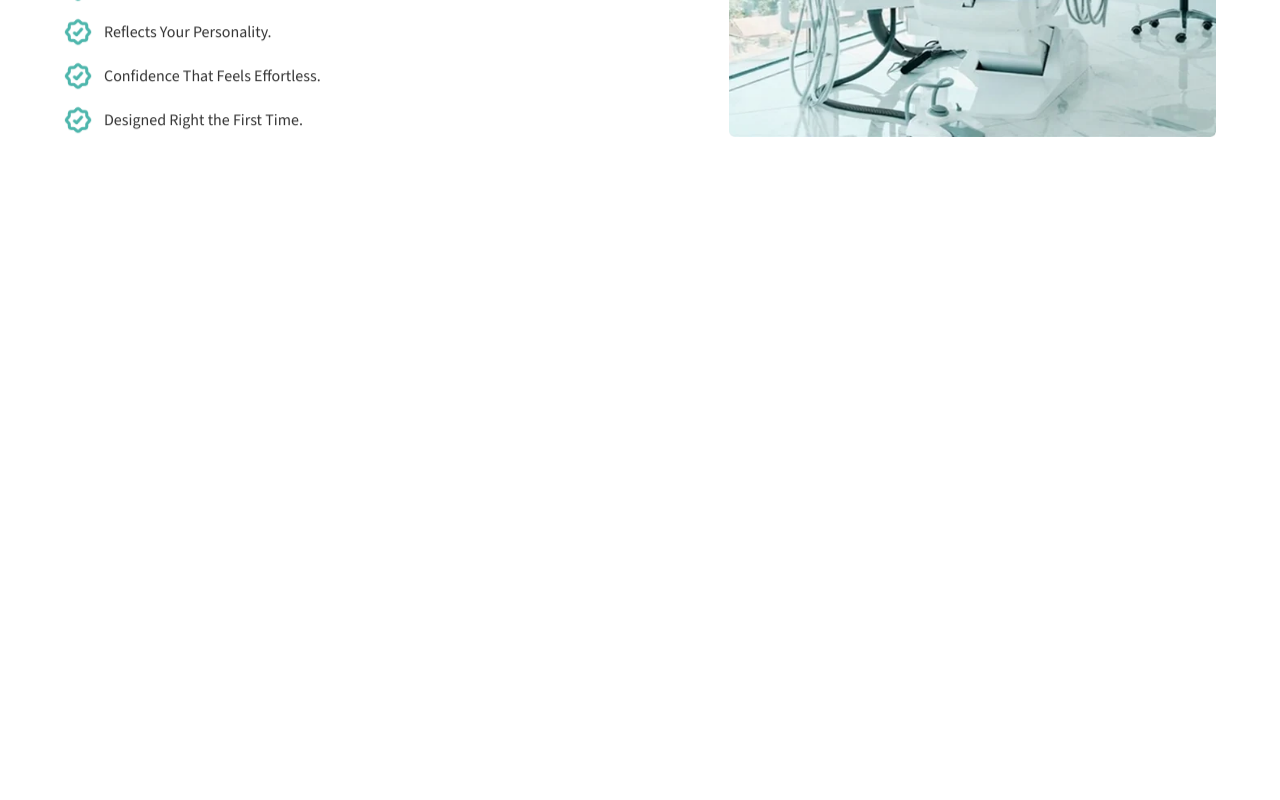
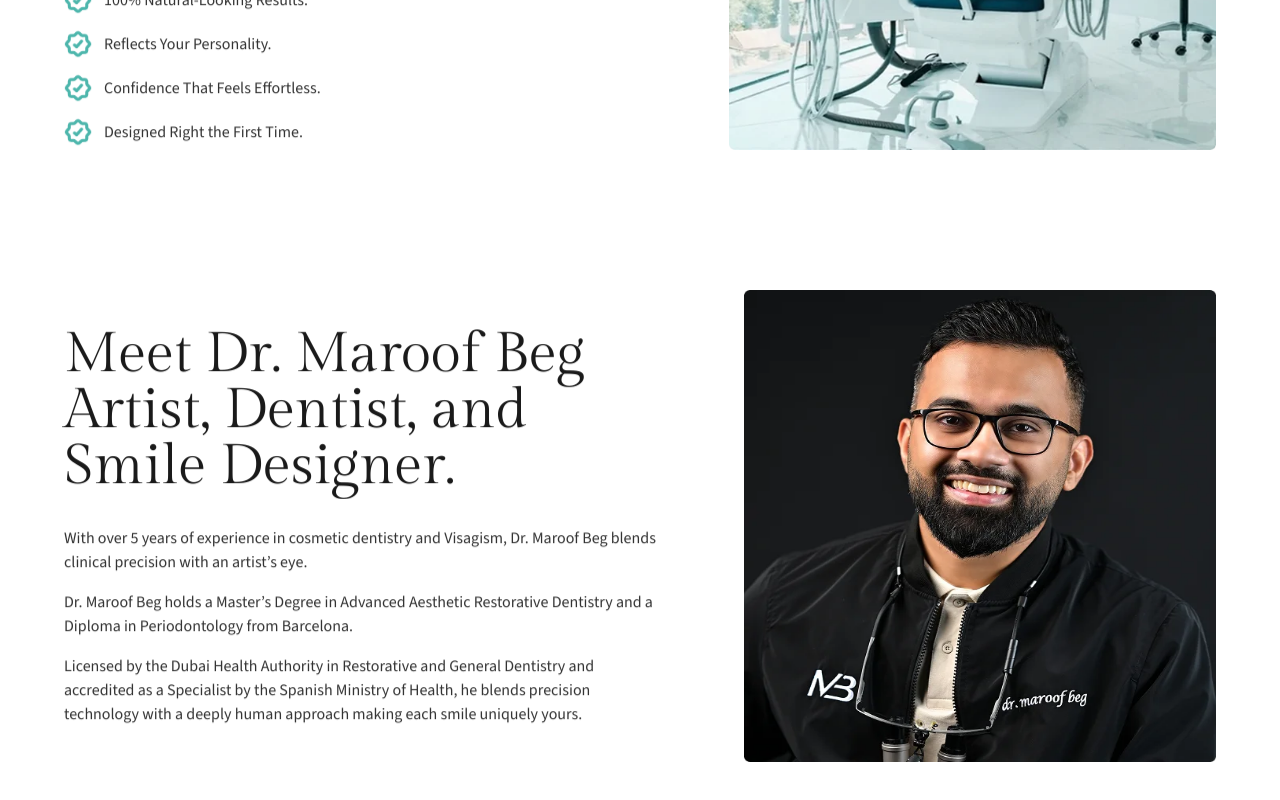
Before and after one commit to yamami-mohammed-monsif/drmaroof, a Next.js app: page / in a window 1280 px wide. Shown: the part 4250-5050 px from the top of the page. Before the commit the page ends 4464 px from the top, so only its background shows below. Built offline with nearby package versions, Linux system fonts and the light colour scheme.

Commit message:
created about section

```diff
--- a/app/page.tsx
+++ b/app/page.tsx
@@ -5,6 +5,7 @@ import Transformation from "@/components/sections/Transformation";
 import Testimonials from "@/components/sections/Testimonials";
 import BeforeAfters from "@/components/sections/BeforeAfters";
 import Benefits from "@/components/sections/Benefits";
+import About from "@/components/sections/About";
 
 export default function Home() {
   return (
@@ -16,6 +17,7 @@ export default function Home() {
       <Testimonials />
       <BeforeAfters />
       <Benefits />
+      <About />
     </div>
   );
 }
--- /dev/null
+++ b/components/sections/About.tsx
@@ -0,0 +1,64 @@
+"use client";
+
+import Section from "../UI/Section";
+import Image from "next/image";
+import useOnScreen from "@/hooks/useOnScreen";
+
+const About = () => {
+  const [sectionRef, isVisible] = useOnScreen({ threshold: 0.2 });
+  return (
+    <Section ref={sectionRef}>
+      <div className="flex flex-col gap-12 md:flex-row items-center md:gap-16 lg:gap-20">
+        <div className="max-w-[400px] lg:max-w-[500px] xl:max-w-[600px]">
+          <h2 className={`${isVisible ? "animate-fade-in-up" : "opacity-0"}`}>
+            Meet Dr. Maroof Beg Artist, Dentist, and Smile Designer.
+          </h2>
+          <div className="flex flex-col gap-4 mt-5 md:mt-8">
+            <p
+              className={`${
+                isVisible ? "animate-fade-in-up delay-100" : "opacity-0"
+              }`}
+            >
+              With over 5 years of experience in cosmetic dentistry and
+              Visagism, Dr. Maroof Beg blends clinical precision with an
+              artist’s eye.
+            </p>
+            <p
+              className={`${
+                isVisible ? "animate-fade-in-up delay-200" : "opacity-0"
+              }`}
+            >
+              Dr. Maroof Beg holds a Master’s Degree in Advanced Aesthetic
+              Restorative Dentistry and a Diploma in Periodontology from
+              Barcelona.
+            </p>
+            <p
+              className={`${
+                isVisible ? "animate-fade-in-up delay-300" : "opacity-0"
+              }`}
+            >
+              Licensed by the Dubai Health Authority in Restorative and General
+              Dentistry and accredited as a Specialist by the Spanish Ministry
+              of Health, he blends precision technology with a deeply human
+              approach making each smile uniquely yours.
+            </p>
+          </div>
+        </div>
+        <div className="aspect-square w-[335px] md:w-[450px] lg:w-[500px] mx-auto">
+          <Image
+            src="/dr.maroof.webp"
+            alt="clinic interior image"
+            width={500}
+            height={500}
+            className="aspect-square w-[335px] md:w-[450px] lg:w-[500px]"
+            loading="lazy"
+            quality={80}
+            sizes="(max-width: 768px) 335px, (max-width: 1024px) 450px, 500px"
+          />
+        </div>
+      </div>
+    </Section>
+  );
+};
+
+export default About;
--- a/components/sections/Benefits.tsx
+++ b/components/sections/Benefits.tsx
@@ -10,7 +10,7 @@ const Benefits = () => {
   const [sectionRef, isVisible] = useOnScreen({ threshold: 0.2 });
   return (
     <Section ref={sectionRef}>
-      <div className="flex flex-col gap-12 md:flex-row md:gap-16 lg:gap-20">
+      <div className="flex flex-col items-center gap-12 md:flex-row md:gap-16 lg:gap-20">
         <div>
           <div>
             <h2
@@ -31,7 +31,7 @@ const Benefits = () => {
             </p>
           </div>
           <div
-            className={`mt-5 ${
+            className={`mt-5 md:mt-8 ${
               isVisible ? "animate-fade-in-up delay-200" : "opacity-0"
             }`}
           >
```
Also changed, not shown: public/dr.maroof.webp (added).
